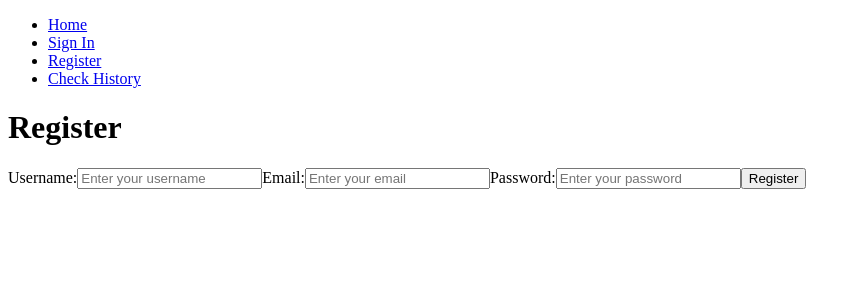
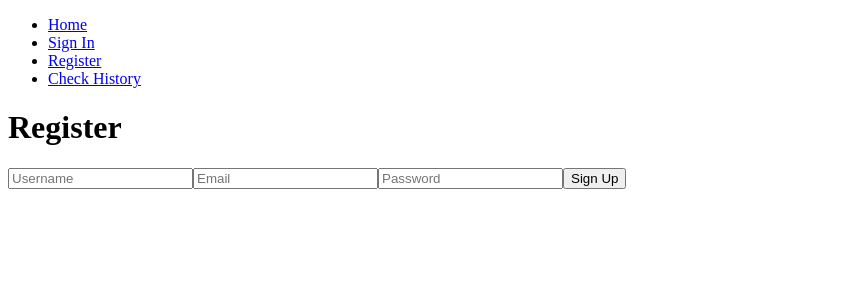
Before and after one commit to heshamelmasry77/RateMate-front-end, a React (Vite) app: page /register in a window 1280 px wide. Shown: the top 300 px of the page, without its empty margins (0-861 px from the left). Built offline with nearby package versions, Linux system fonts and the light colour scheme.

Commit message:
remove old example slice - consume the api and handle errors correctly for signing in and sign up - new components for sign up sign in  - store token in the state - store the token in the local storage to always find it when the user opens the website

```diff
--- a/src/App.jsx
+++ b/src/App.jsx
@@ -1,7 +1,7 @@
 import { BrowserRouter as Router, Route, Routes } from "react-router-dom";
 import HomePage from "./pages/HomePage";
-import SignIn from "./pages/SignIn";
-import Register from "./pages/Register";
+import SignInPage from "./pages/SignInPage.jsx";
+import RegisterPage from "./pages/RegisterPage.jsx";
 import CheckCurrencyHistory from "./pages/CheckCurrencyHistory";
 import Navbar from "./components/Navbar";
 
@@ -12,8 +12,8 @@ function App() {
         <Navbar />
         <Routes>
           <Route path="/" element={<HomePage />} />
-          <Route path="/signin" element={<SignIn />} />
-          <Route path="/register" element={<Register />} />
+          <Route path="/signin" element={<SignInPage />} />
+          <Route path="/register" element={<RegisterPage />} />
           <Route path="/history" element={<CheckCurrencyHistory />} />
         </Routes>
       </Router>
--- /dev/null
+++ b/src/components/SignIn.jsx
@@ -0,0 +1,45 @@
+import { useState } from "react";
+import { useDispatch } from "react-redux";
+import { signIn } from "../services/authService";
+import { signInSuccess, authFailed } from "../store/authSlice";
+
+function SignIn() {
+  const [email, setEmail] = useState("");
+  const [password, setPassword] = useState("");
+  const dispatch = useDispatch();
+
+  const handleSubmit = async (e) => {
+    e.preventDefault();
+    try {
+      console.log("email", email);
+      console.log("password", password);
+      const data = await signIn(email, password);
+      console.log(data);
+      dispatch(signInSuccess(data)); // Assuming the response includes token and user
+    } catch (error) {
+      dispatch(authFailed(error.message));
+    }
+  };
+
+  return (
+    <form onSubmit={handleSubmit}>
+      <input
+        type="email"
+        value={email}
+        onChange={(e) => setEmail(e.target.value)}
+        placeholder="Email"
+        required
+      />
+      <input
+        type="password"
+        value={password}
+        onChange={(e) => setPassword(e.target.value)}
+        placeholder="Password"
+        required
+      />
+      <button type="submit">Sign In</button>
+    </form>
+  );
+}
+
+export default SignIn;
--- /dev/null
+++ b/src/components/SignUp.jsx
@@ -0,0 +1,50 @@
+import { useState } from "react";
+import { useDispatch } from "react-redux";
+import { signUp } from "../services/authService";
+import { signUpSuccess, authFailed } from "../store/authSlice";
+
+function SignUp() {
+  const [username, setUsername] = useState("");
+  const [email, setEmail] = useState("");
+  const [password, setPassword] = useState("");
+  const dispatch = useDispatch();
+
+  const handleSubmit = async (e) => {
+    e.preventDefault();
+    try {
+      const data = await signUp(username, email, password);
+      dispatch(signUpSuccess(data));
+    } catch (error) {
+      dispatch(authFailed(error.message));
+    }
+  };
+
+  return (
+    <form onSubmit={handleSubmit}>
+      <input
+        type="text"
+        value={username}
+        onChange={(e) => setUsername(e.target.value)}
+        placeholder="Username"
+        required
+      />
+      <input
+        type="email"
+        value={email}
+        onChange={(e) => setEmail(e.target.value)}
+        placeholder="Email"
+        required
+      />
+      <input
+        type="password"
+        value={password}
+        onChange={(e) => setPassword(e.target.value)}
+        placeholder="Password"
+        required
+      />
+      <button type="submit">Sign Up</button>
+    </form>
+  );
+}
+
+export default SignUp;
--- a/src/pages/Register.jsx
+++ /dev/null
@@ -1,18 +0,0 @@
-function Register() {
-  return (
-    <div>
-      <h1>Register</h1>
-      <form>
-        <label>Username:</label>
-        <input type="text" placeholder="Enter your username" />
-        <label>Email:</label>
-        <input type="email" placeholder="Enter your email" />
-        <label>Password:</label>
-        <input type="password" placeholder="Enter your password" />
-        <button type="submit">Register</button>
-      </form>
-    </div>
-  );
-}
-
-export default Register;
--- /dev/null
+++ b/src/pages/RegisterPage.jsx
@@ -0,0 +1,12 @@
+import SignUp from "../components/SignUp.jsx";
+
+function RegisterPage() {
+  return (
+    <div>
+      <h1>Register</h1>
+      <SignUp />
+    </div>
+  );
+}
+
+export default RegisterPage;
--- a/src/pages/SignIn.jsx
+++ /dev/null
@@ -1,16 +0,0 @@
-function SignIn() {
-  return (
-    <div>
-      <h1>Sign In</h1>
-      <form>
-        <label>Email:</label>
-        <input type="email" placeholder="Enter your email" />
-        <label>Password:</label>
-        <input type="password" placeholder="Enter your password" />
-        <button type="submit">Sign In</button>
-      </form>
-    </div>
-  );
-}
-
-export default SignIn;
--- /dev/null
+++ b/src/pages/SignInPage.jsx
@@ -0,0 +1,11 @@
+import SignIn from "../components/SignIn.jsx";
+function SignInPage() {
+  return (
+    <div>
+      <h1>Sign In</h1>
+      <SignIn />
+    </div>
+  );
+}
+
+export default SignInPage;
--- /dev/null
+++ b/src/services/authService.js
@@ -0,0 +1,49 @@
+const API_BASE_URL = "http://localhost:3000/api/v1";
+
+export const signIn = async (email, password) => {
+  const response = await fetch(`${API_BASE_URL}/login`, {
+    method: "POST",
+    headers: { "Content-Type": "application/json" },
+    body: JSON.stringify({ email, password }),
+  });
+
+  const data = await response.json(); // Await the resolution of the JSON promise
+
+  if (!response.ok) {
+    // If the response is not ok, throw the actual error messages from the response
+    throw new Error(data.errors ? data.errors.join(", ") : "Failed to sign in");
+  }
+
+  console.log("response json", data); // Log the actual data
+
+  return data; // Return the resolved data, which contains JWT token and other user info
+};
+
+export const signUp = async (username, email, password) => {
+  console.log("username", username);
+  console.log("email", email);
+  console.log("password", password);
+
+  const response = await fetch(`${API_BASE_URL}/users`, {
+    method: "POST",
+    headers: { "Content-Type": "application/json" },
+    body: JSON.stringify({
+      user: {
+        username,
+        email,
+        password,
+      },
+    }),
+  });
+
+  const data = await response.json(); // Await the resolution of the JSON promise
+
+  if (!response.ok) {
+    // If the response is not ok, throw the actual error messages from the response
+    throw new Error(data.errors ? data.errors.join(", ") : "Failed to sign up");
+  }
+
+  console.log("response json sign up", data); // Log the actual data
+
+  return data; // Return the resolved data, which contains JWT token and other user info
+};
--- /dev/null
+++ b/src/store/authSlice.js
@@ -0,0 +1,41 @@
+import { createSlice } from "@reduxjs/toolkit";
+
+const initialState = {
+  token: localStorage.getItem("token") || null,
+  user: null,
+  isAuthenticated: false,
+  error: null,
+};
+
+const authSlice = createSlice({
+  name: "auth",
+  initialState,
+  reducers: {
+    signInSuccess: (state, action) => {
+      console.log("action.payload", action.payload);
+      state.token = action.payload.jwt;
+      state.user = action.payload.user;
+      state.isAuthenticated = true;
+      localStorage.setItem("token", action.payload.jwt);
+    },
+    signUpSuccess: (state, action) => {
+      state.token = action.payload.jwt;
+      state.user = action.payload.user;
+      state.isAuthenticated = true;
+      localStorage.setItem("token", action.payload.jwt);
+    },
+    signOut: (state) => {
+      state.token = null;
+      state.user = null;
+      state.isAuthenticated = false;
+      localStorage.removeItem("token");
+    },
+    authFailed: (state, action) => {
+      state.error = action.payload;
+    },
+  },
+});
+
+export const { signInSuccess, signUpSuccess, signOut, authFailed } =
+  authSlice.actions;
+export default authSlice.reducer;
--- a/src/store/counterSlice.js
+++ /dev/null
@@ -1,25 +0,0 @@
-import { createSlice } from "@reduxjs/toolkit";
-
-export const counterSlice = createSlice({
-  name: "counter",
-  initialState: {
-    value: 0,
-  },
-  reducers: {
-    increment: (state) => {
-      state.value += 1;
-    },
-    decrement: (state) => {
-      state.value -= 1;
-    },
-    incrementByAmount: (state, action) => {
-      state.value += action.payload;
-    },
-  },
-});
-
-// Export the actions
-export const { increment, decrement, incrementByAmount } = counterSlice.actions;
-
-// Export the reducer to add it to the store
-export default counterSlice.reducer;
--- a/src/store/store.js
+++ b/src/store/store.js
@@ -1,9 +1,9 @@
 import { configureStore } from "@reduxjs/toolkit";
-import counterReducer from "./counterSlice"; // Import the slice from store folder
+import authSlice from "./authSlice.js"; // Import the slice from store folder
 
 const store = configureStore({
   reducer: {
-    counter: counterReducer, // Register the counter reducer
+    auth: authSlice, // RegisterPage the counter reducer
   },
 });
 
```
Also changed, not shown: 1 other file (tests, documents, lock files or other folders).
